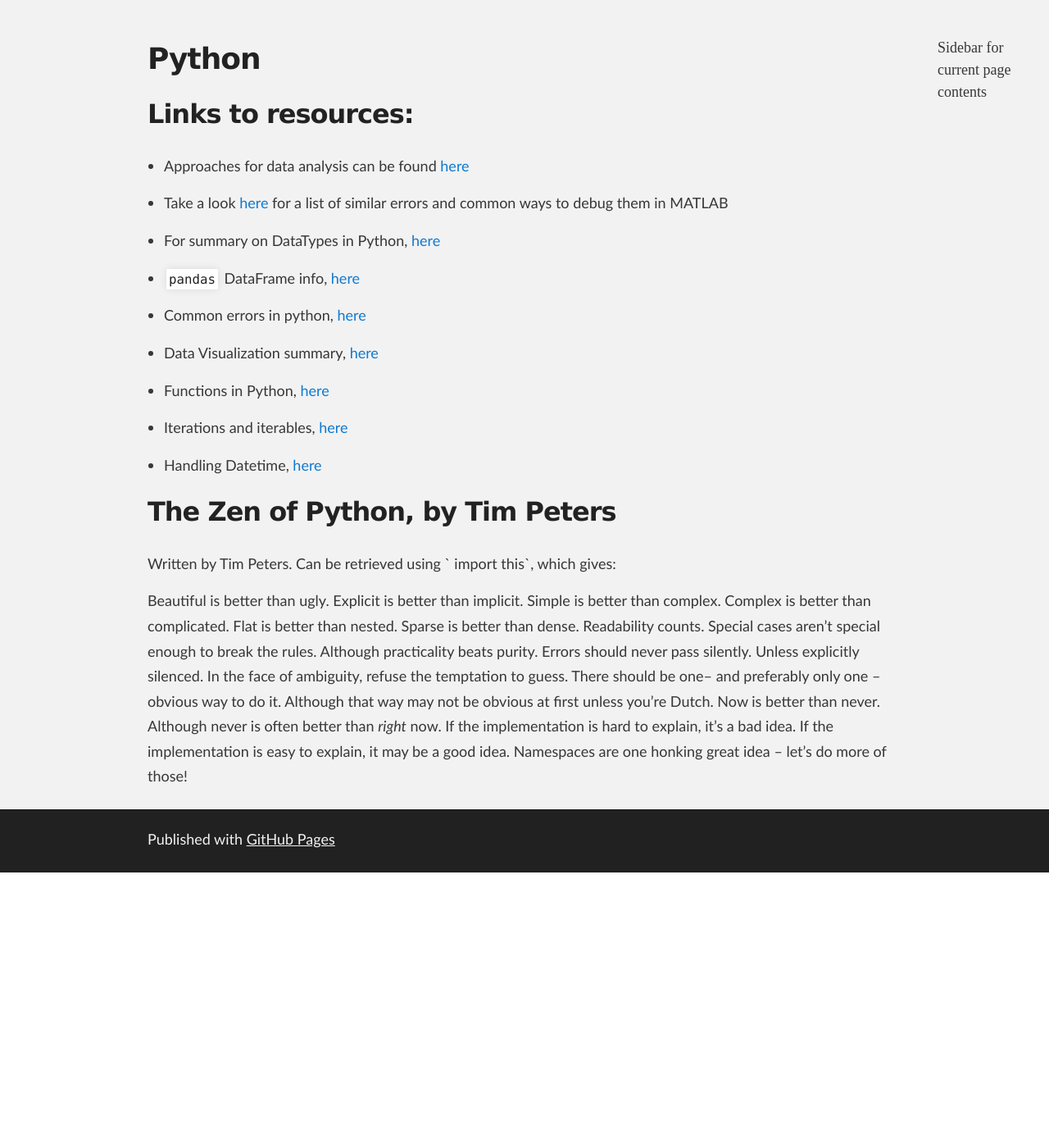
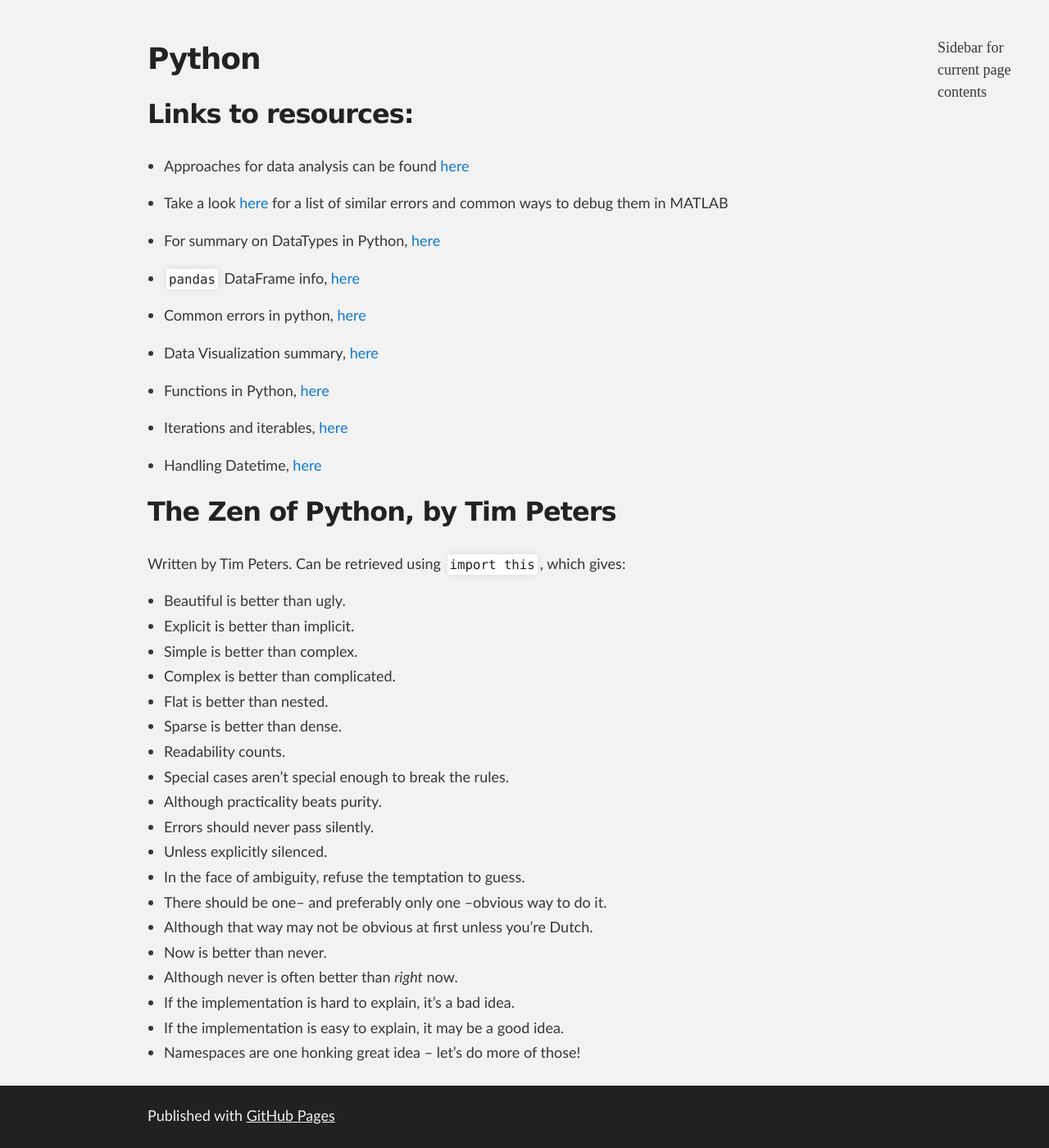
Before and after one commit to dushyant-fire/dushyant-fire.github.io, a Jekyll site: the page built from _posts/Code/2021-11-02-Python.md, in a window 1280 px wide and 1400 px high, scrolled down 117 px. Shown: the whole window at 82% size. Built offline with Jekyll 4.4.1, drawn with Linux system fonts in a browser that asks for light colours; before the commit the page ends 1181 px from its top, so only the background shows below that.

Commit message:
minor corrections

```diff
--- a/_posts/Code/2021-11-02-Python.md
+++ b/_posts/Code/2021-11-02-Python.md
@@ -24,29 +24,29 @@ permalink:	/code/Python
 
 - Iterations and iterables, [here](/code/Python/Iterations)
 
-- Handling Datetime, [here](code/Python/Datetime)
+- Handling Datetime, [here](/code/Python/Datetime)
 
 
 ## The Zen of Python, by Tim Peters
 
-Written by Tim Peters. Can be retrieved using ` import this`, which gives:
+Written by Tim Peters. Can be retrieved using `import this`, which gives:
 
-Beautiful is better than ugly.
-Explicit is better than implicit.
-Simple is better than complex.
-Complex is better than complicated.
-Flat is better than nested.
-Sparse is better than dense.
-Readability counts.
-Special cases aren't special enough to break the rules.
-Although practicality beats purity.
-Errors should never pass silently.
-Unless explicitly silenced.
-In the face of ambiguity, refuse the temptation to guess.
-There should be one-- and preferably only one --obvious way to do it.
-Although that way may not be obvious at first unless you're Dutch.
-Now is better than never.
-Although never is often better than *right* now.
-If the implementation is hard to explain, it's a bad idea.
-If the implementation is easy to explain, it may be a good idea.
-Namespaces are one honking great idea -- let's do more of those!
+- Beautiful is better than ugly.
+- Explicit is better than implicit.
+- Simple is better than complex.
+- Complex is better than complicated.
+- Flat is better than nested.
+- Sparse is better than dense.
+- Readability counts.
+- Special cases aren't special enough to break the rules.
+- Although practicality beats purity.
+- Errors should never pass silently.
+- Unless explicitly silenced.
+- In the face of ambiguity, refuse the temptation to guess.
+- There should be one-- and preferably only one --obvious way to do it.
+- Although that way may not be obvious at first unless you're Dutch.
+- Now is better than never.
+- Although never is often better than *right* now.
+- If the implementation is hard to explain, it's a bad idea.
+- If the implementation is easy to explain, it may be a good idea.
+- Namespaces are one honking great idea -- let's do more of those!
```
Also changed, not shown: README.md.
